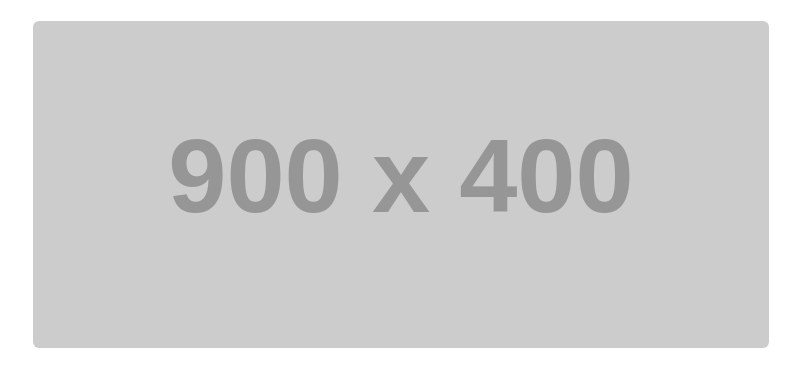
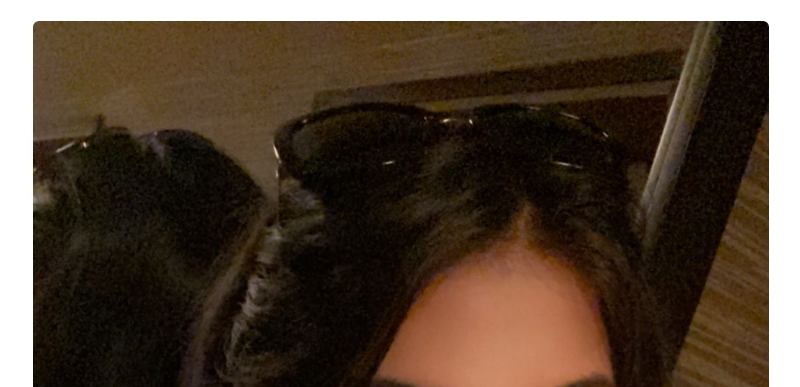
Before and after one commit to kashish0821/kashish0821.github.io, a plain HTML site: page index.html in a window 1280 px wide. Shown: the part 175-562 px from the top of the page, without its empty margins (49-849 px from the left). Drawn offline with nearby package versions, Linux system fonts and the light colour scheme; files that its build step writes are made by us from their sources; placeholder pictures from the web are drawn by us; a script that the page names is missing.

Commit message:
Update index.html

```diff
--- a/index.html
+++ b/index.html
@@ -28,7 +28,7 @@
 
                         </header>
                         <!-- Preview image figure-->
-                        <figure class="mb-4"><img class="img-fluid rounded" src="https://dummyimage.com/900x400/ced4da/6c757d.jpg" alt="..." /></figure>
+                        <figure class="mb-4"><img class="img-fluid rounded" src=picture.jpeg></figure>
                         <!-- Post content-->
                         <section class="mb-5">
 
```
